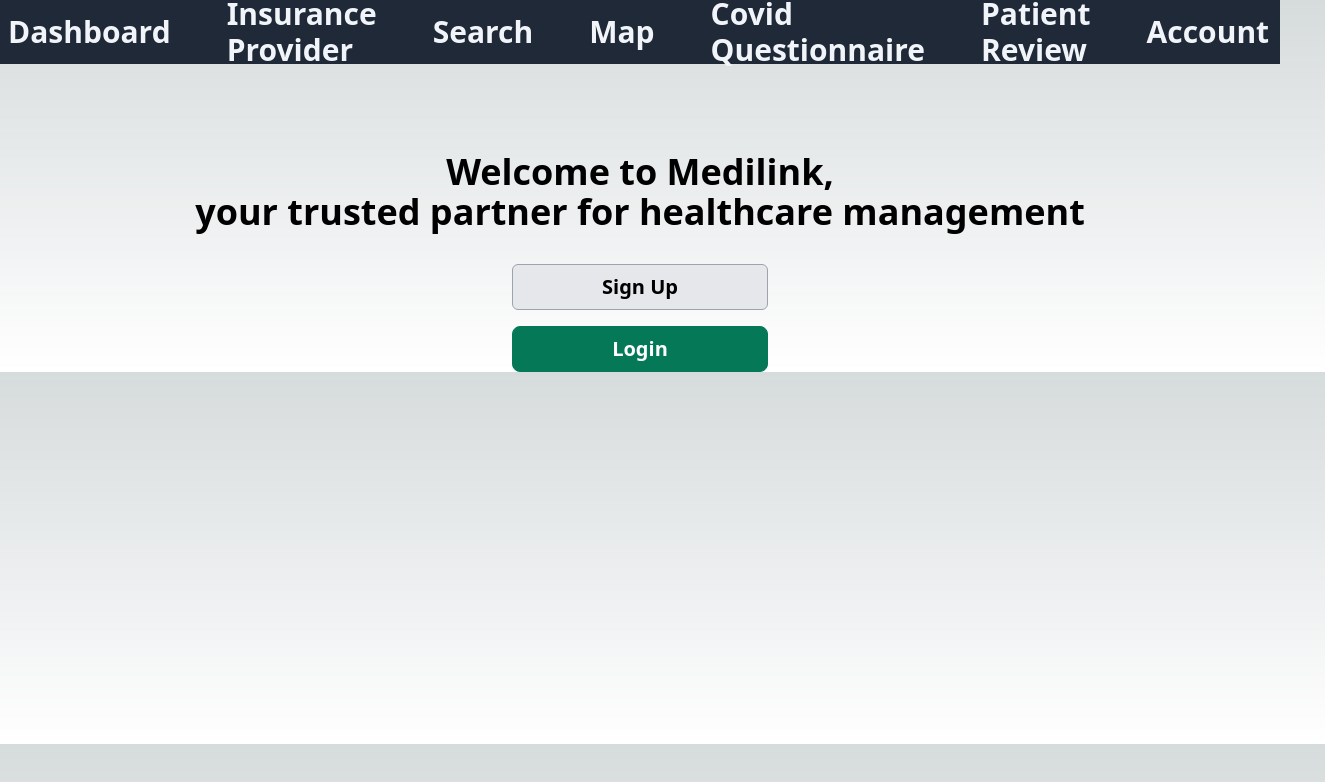
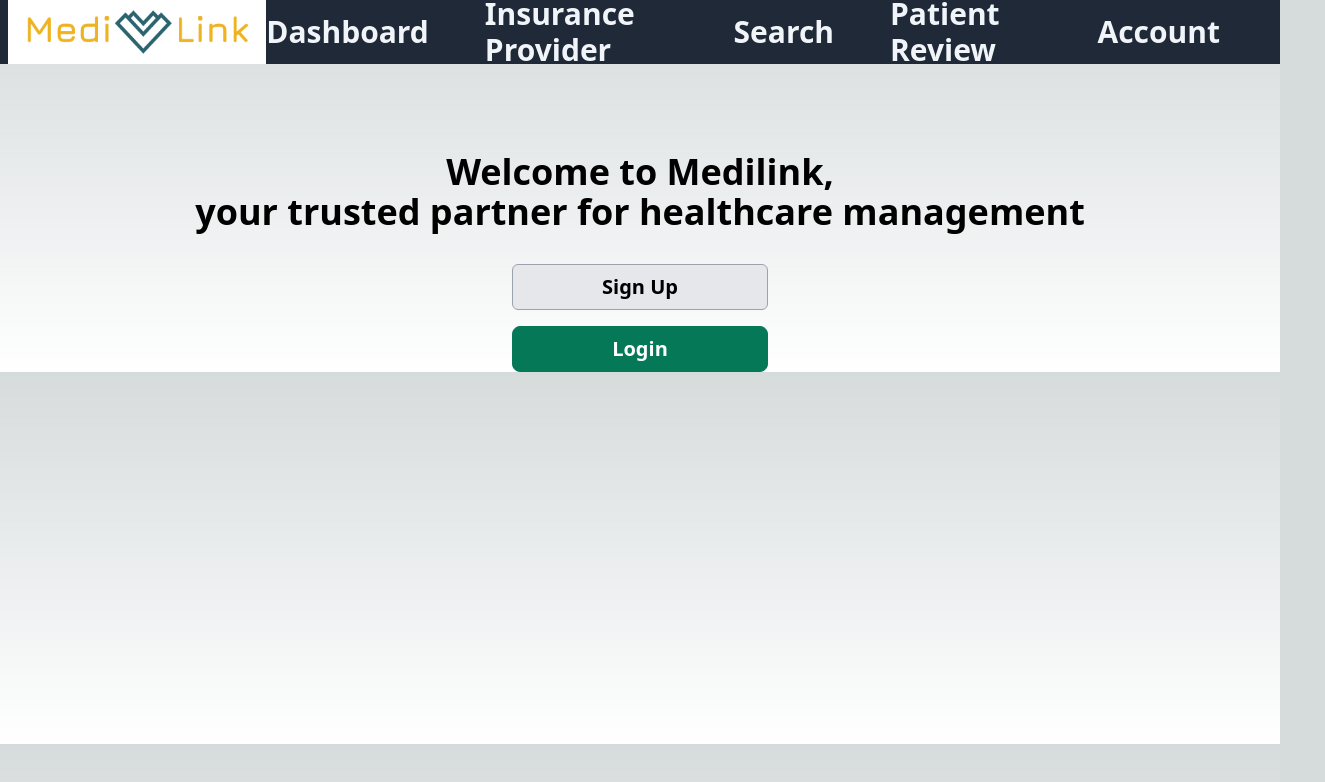
Before and after one commit to pavanpandya/patient-frontend, a Next.js app: page / in a window 1280 px wide. Shown: the top 782 px of the page, 1325 px wide, since content can reach past the window. Built offline with nearby package versions, Linux system fonts and the light colour scheme.

Commit message:
Update NavBar.tsx

```diff
--- a/src/components/NavBar.tsx
+++ b/src/components/NavBar.tsx
@@ -9,8 +9,6 @@
                 <Link className="font-black pr-14 text-3xl" href="/dashboard">Dashboard</Link>
                 <Link className="font-black pr-14 text-3xl" href="/insurance">Insurance Provider</Link>
                 <Link className="font-black pr-14 text-3xl" href="/search">Search</Link>
-                <Link className="font-black pr-14 text-3xl" href="/map">Map</Link>
-                <Link className="font-black pr-14 text-3xl" href="/questionaire">Covid Questionnaire</Link>
                 <Link className="font-black pr-14 text-3xl" href="/patientreview">Patient Review</Link>
                 <Link className="font-black pr-14 text-3xl" href="/account">Account</Link>
             </div>
```
